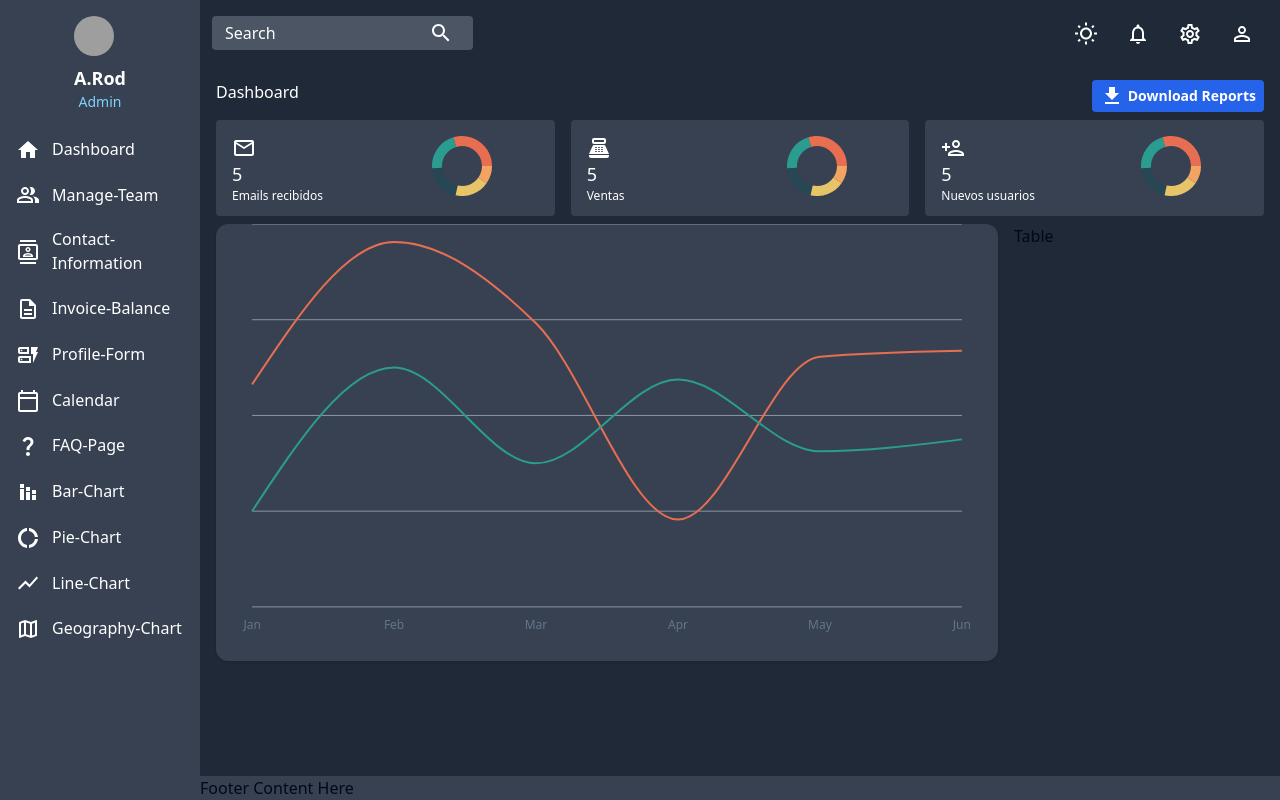
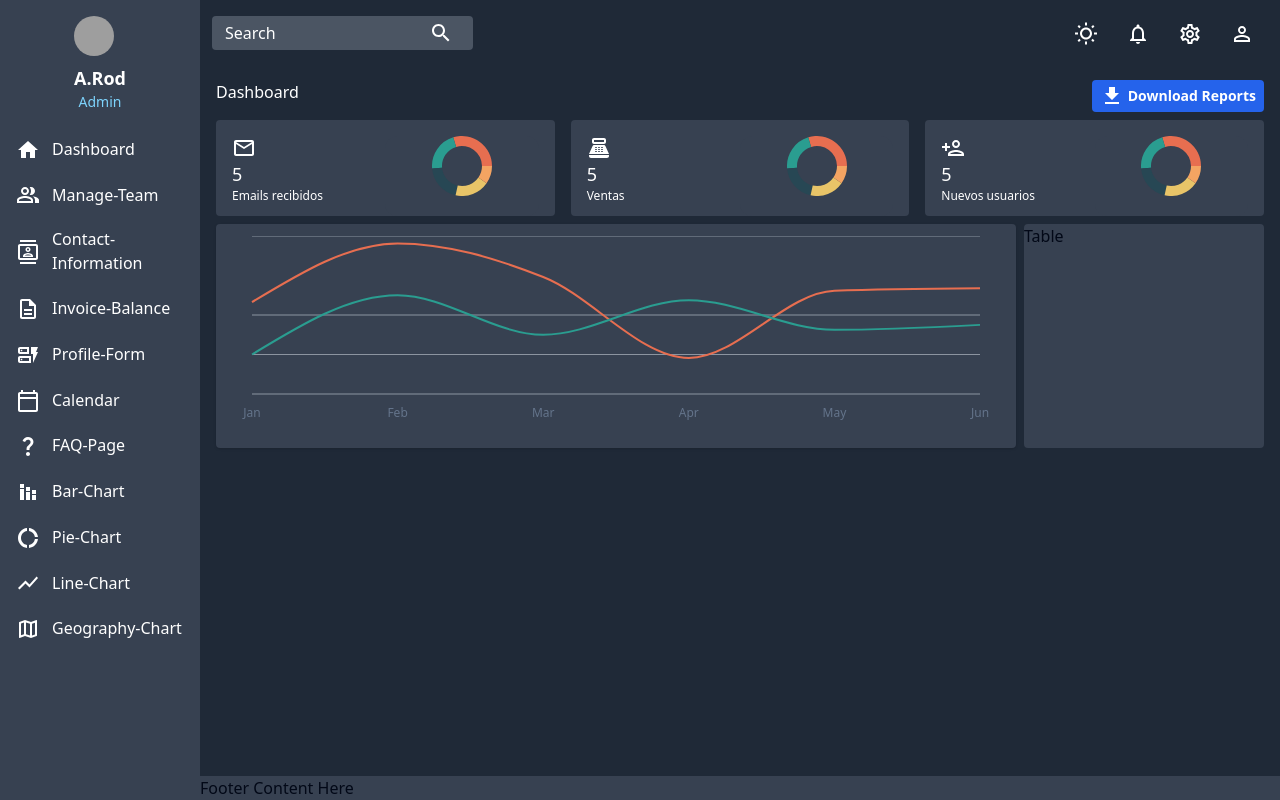
Before and after one commit to arianrdcas/Dashboard, a React (Vite) app: page /dashboard in a window 1280 px wide. Built offline with nearby package versions, Linux system fonts and the light colour scheme; grey boxes are pictures that could not be loaded.

Commit message:
Estilos grafico de linea ok

```diff
--- a/src/components/sidebar/pages/dashboard/dashboard.tsx
+++ b/src/components/sidebar/pages/dashboard/dashboard.tsx
@@ -32,11 +32,11 @@ const Dashboard: FC = () => {
           descriptions="Nuevos usuarios"
         />
       </div>
-      <div className="grid grid-cols-4 gap-4">
-        <div className="col-span-3">
+      <div className="flex flex-row gap-2">
+        <div className="">
           <LineChartComponent />
         </div>
-        <div className="col-span-1">
+        <div className="bg-gray-700 rounded w-full">
           <h1>Table</h1>
         </div>
       </div>
--- a/src/components/sidebar/pages/dashboard/lineChart.tsx
+++ b/src/components/sidebar/pages/dashboard/lineChart.tsx
@@ -44,9 +44,12 @@ const chartConfig = {
 
 const LineChartComponent: FC = () => {
   return (
-    <Card className="bg-gray-700">
+    <Card className="bg-gray-700 w-[800px] rounded">
       <CardContent>
-        <ChartContainer config={chartConfig}>
+        <ChartContainer
+          config={chartConfig}
+          className="min-h-[100px] max-h-[200px] w-full pt-3"
+        >
           <LineChart
             accessibilityLayer
             data={chartData}
@@ -55,7 +58,7 @@ const LineChartComponent: FC = () => {
               right: 12,
             }}
           >
-            <CartesianGrid vertical={false}/>
+            <CartesianGrid vertical={false} />
             <XAxis
               dataKey="month"
               tickLine={false}
```
